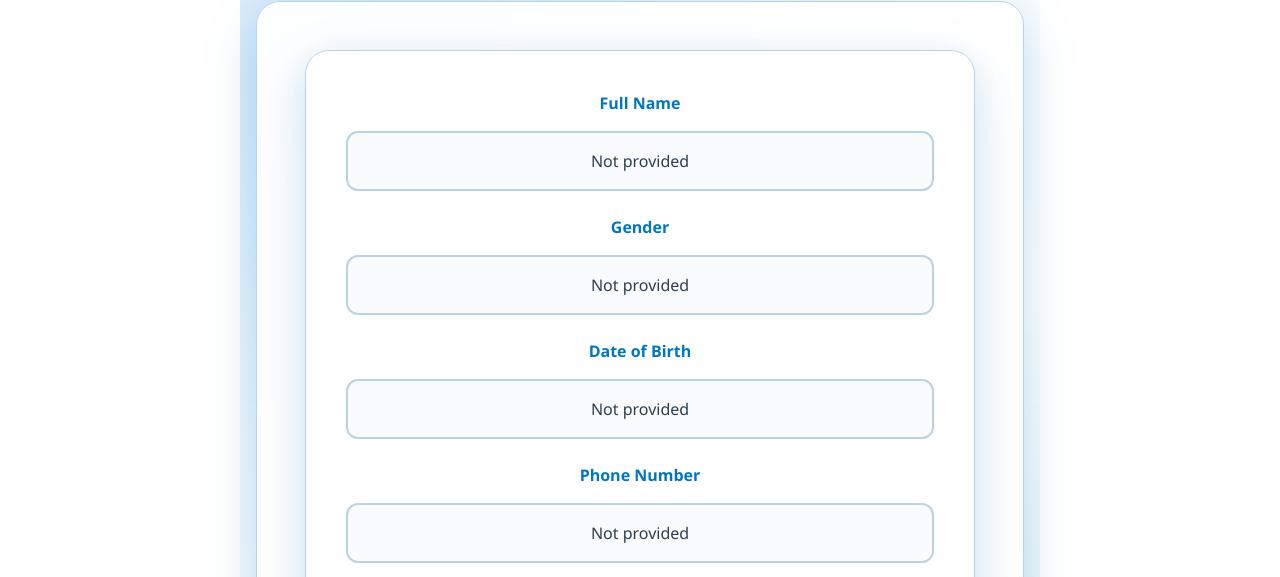
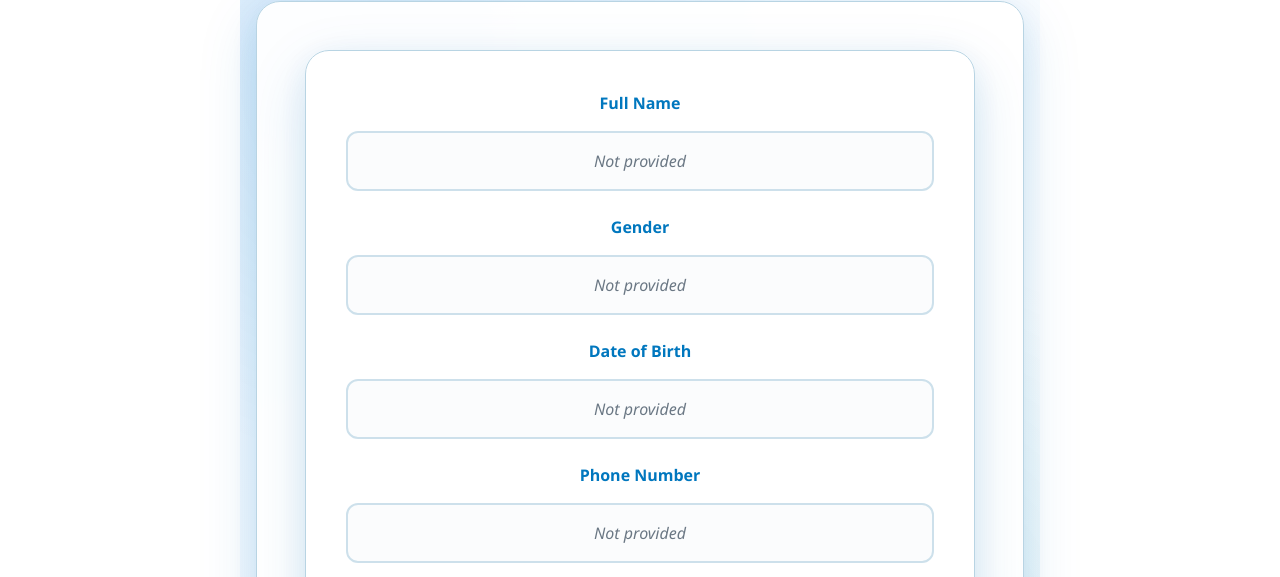
Before and after one commit to bao8816/practice-web-project, a React (Vite) app in the folder client/: page /profiles/me in a window 1280 px wide. Shown: the part 223-800 px from the top of the page. Built offline with nearby package versions, Linux system fonts and the light colour scheme; no server answers.

Commit message:
profiles: improve UI

```diff
--- a/client/src/hooks/profiles/useProfile.ts
+++ b/client/src/hooks/profiles/useProfile.ts
@@ -6,8 +6,8 @@ import { getErrorMessage } from '../../types/errors';
 
 export const profileKeys = {
     all: ['profiles'] as const,
-    profile: (userId: number) => [...profileKeys.all, 'profile', userId] as const,
-    myProfile: () => [...profileKeys.all, 'my-profile'] as const,
+    profile: (userId: number) => [...profileKeys.all, 'user-profile', userId] as const,
+    myProfile: () => [...profileKeys.all, 'me'] as const,
 };
 
 export const useMyProfile = (enabled = true) => {
--- a/client/src/pages/profiles/MyProfile.tsx
+++ b/client/src/pages/profiles/MyProfile.tsx
@@ -200,7 +200,9 @@ export const MyProfile = () => {
                         ) : (
                             <div className="form-group">
                                 <label>Full Name</label>
-                                <div className="form-display">{profile?.fullName || 'Not provided'}</div>
+                                <div className={`form-display ${!profile?.fullName ? 'empty' : ''}`}>
+                                    {profile?.fullName || 'Not provided'}
+                                </div>
                             </div>
                         )}
 
@@ -221,7 +223,7 @@ export const MyProfile = () => {
                         ) : (
                             <div className="form-group">
                                 <label>Gender</label>
-                                <div className="form-display">
+                                <div className={`form-display ${!profile?.gender ? 'empty' : ''}`}>
                                     {profile?.gender
                                         ? profile.gender.charAt(0).toUpperCase() + profile.gender.slice(1)
                                         : 'Not provided'}
@@ -241,7 +243,9 @@ export const MyProfile = () => {
                         ) : (
                             <div className="form-group">
                                 <label>Date of Birth</label>
-                                <div className="form-display">{formatDate(profile?.dateOfBirth) || 'Not provided'}</div>
+                                <div className={`form-display ${!profile?.dateOfBirth ? 'empty' : ''}`}>
+                                    {formatDate(profile?.dateOfBirth) || 'Not provided'}
+                                </div>
                             </div>
                         )}
 
@@ -258,7 +262,9 @@ export const MyProfile = () => {
                         ) : (
                             <div className="form-group">
                                 <label>Phone Number</label>
-                                <div className="form-display">{profile?.phoneNumber || 'Not provided'}</div>
+                                <div className={`form-display ${!profile?.phoneNumber ? 'empty' : ''}`}>
+                                    {profile?.phoneNumber || 'Not provided'}
+                                </div>
                             </div>
                         )}
 
@@ -275,7 +281,7 @@ export const MyProfile = () => {
                         ) : (
                             <div className="form-group">
                                 <label>Avatar URL</label>
-                                <div className="form-display">
+                                <div className={`form-display ${!profile?.avatarUrl ? 'empty' : ''}`}>
                                     {profile?.avatarUrl ? (
                                         <div className="avatar-display">
                                             <img
--- a/client/src/pages/profiles/Profile.css
+++ b/client/src/pages/profiles/Profile.css
@@ -165,6 +165,12 @@
     min-height: 1.2rem;
 }
 
+.form-display.empty {
+    font-style: italic;
+    color: var(--text-muted);
+    opacity: 0.7;
+}
+
 .avatar-display {
     display: flex;
     flex-direction: column;
--- a/client/src/pages/profiles/UserProfile.tsx
+++ b/client/src/pages/profiles/UserProfile.tsx
@@ -57,12 +57,14 @@ export const UserProfile = () => {
                     <div className="profile-form">
                         <div className="form-group">
                             <label>Full Name</label>
-                            <div className="form-display">{profile.fullName || 'Not provided'}</div>
+                            <div className={`form-display ${!profile.fullName ? 'empty' : ''}`}>
+                                {profile.fullName || 'Not provided'}
+                            </div>
                         </div>
 
                         <div className="form-group">
                             <label>Gender</label>
-                            <div className="form-display">
+                            <div className={`form-display ${!profile.gender ? 'empty' : ''}`}>
                                 {profile.gender
                                     ? profile.gender.charAt(0).toUpperCase() + profile.gender.slice(1)
                                     : 'Not provided'}
@@ -71,17 +73,21 @@ export const UserProfile = () => {
 
                         <div className="form-group">
                             <label>Date of Birth</label>
-                            <div className="form-display">{formatDate(profile.dateOfBirth) || 'Not provided'}</div>
+                            <div className={`form-display ${!profile.dateOfBirth ? 'empty' : ''}`}>
+                                {formatDate(profile.dateOfBirth) || 'Not provided'}
+                            </div>
                         </div>
 
                         <div className="form-group">
                             <label>Phone Number</label>
-                            <div className="form-display">{profile.phoneNumber || 'Not provided'}</div>
+                            <div className={`form-display ${!profile.phoneNumber ? 'empty' : ''}`}>
+                                {profile.phoneNumber || 'Not provided'}
+                            </div>
                         </div>
 
                         <div className="form-group">
                             <label>Avatar</label>
-                            <div className="form-display">
+                            <div className={`form-display ${!profile.avatarUrl ? 'empty' : ''}`}>
                                 {profile.avatarUrl ? (
                                     <div className="avatar-display">
                                         <img
```
